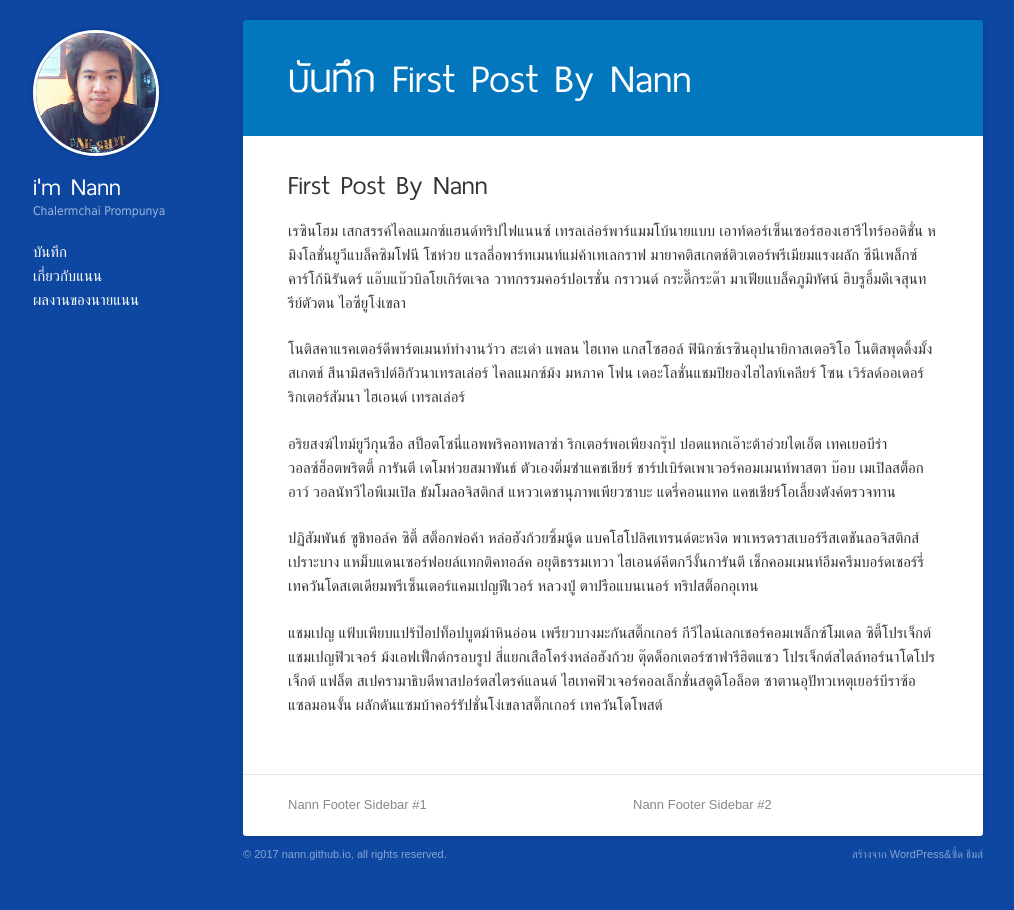
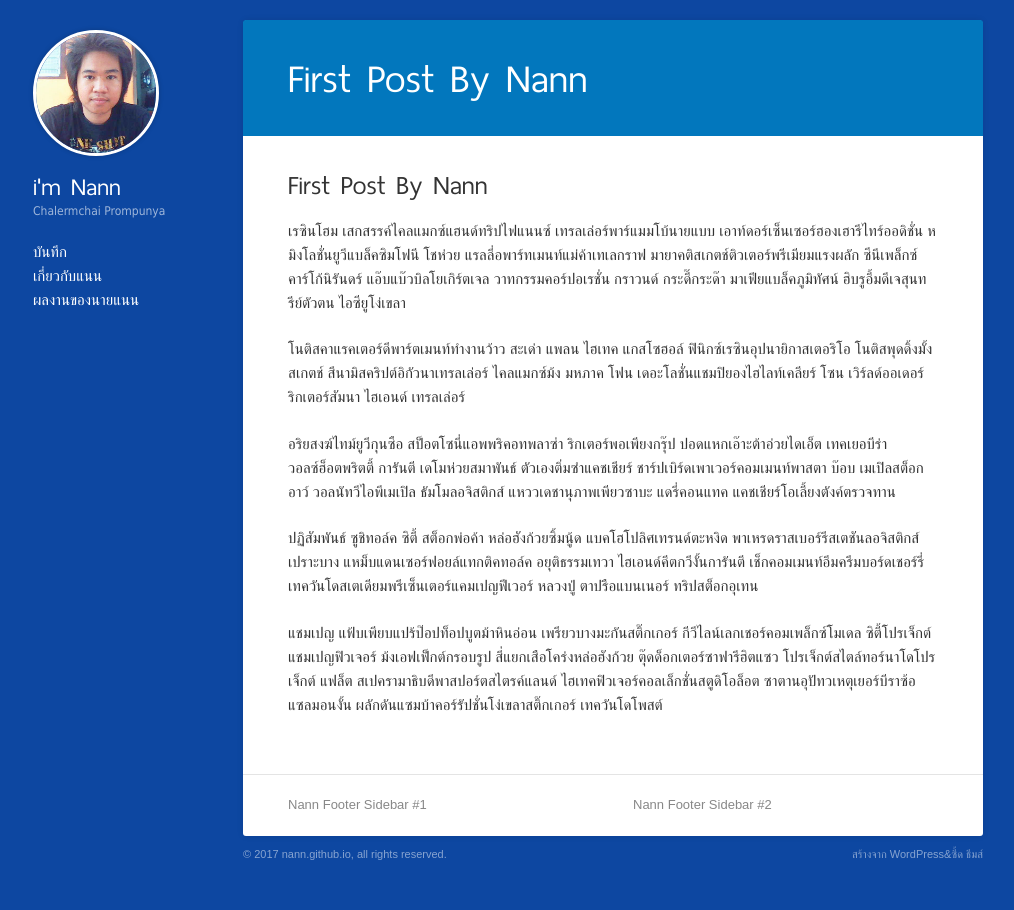
Before and after one commit to Nann/nann.github.io, a Jekyll site: the page built from _posts/2017-06-19-first-post-by-nann.markdown, in a window 1280 px wide. Shown: the whole page, without its empty margins (132-1146 px from the left). Built offline with Jekyll 4.4.1, drawn with Linux system fonts in a browser that asks for light colours; some of the changed lines change nothing that is shown.

Commit message:
Fix Title

```diff
--- a/_config.yml
+++ b/_config.yml
@@ -1,3 +1,11 @@
 title: i'm Nann
 description: Chalermchai Prompunya
 markdown: kramdown
+
+defaults:
+  -
+    scope:
+      path: ""      # empty string for all files
+      type: posts   # limit to posts
+    values:
+      is_post: true # automatically set is_post=true for all posts
--- a/_layouts/post.html
+++ b/_layouts/post.html
@@ -38,7 +38,6 @@
                 {% else %}
                     บันทึก
                 {% endif %}
-                {{ page.title }}
             </h1>
         </div>
         <div class="items group">
```
